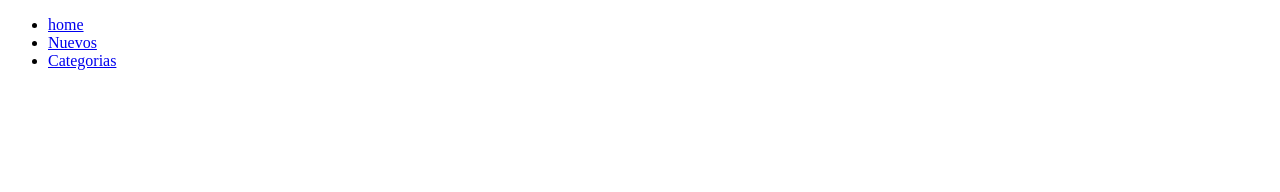
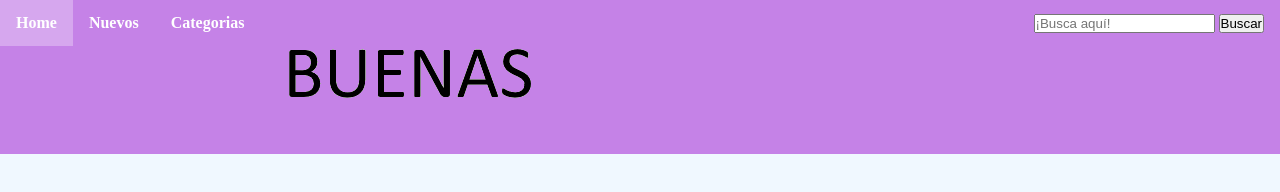
Before and after one commit to EliOrozco/webpag, a plain HTML site: page index.html in a window 1280 px wide. Drawn offline with Linux system fonts and the light colour scheme.

Commit message:
Act1
No terminado, aún experimental

```diff
--- a/css/master.css
+++ b/css/master.css
@@ -0,0 +1,62 @@
+/*Global*/
+* {
+  margin: 0;
+  padding: 0;
+}
+html, body {
+  background-color: AliceBlue;
+}
+/*Barra de navegación*/
+nav ul {
+  list-style-type: none;
+  margin: 0;
+  padding: 0;
+  overflow: hidden;
+  background-color: #C582E7;
+  font-family: bahnschrift;
+  font-weight: bold;
+}
+nav li {
+  float: left;
+}
+nav li a, .dropbtn {
+  display: inline-block;
+  color: white;
+  text-align: center;
+  padding: 14px 16px;
+  text-decoration: none;
+}
+nav li a:hover, .dropdown:hover .dropbtn {
+  background-color: #D6A7EE;
+}
+nav li.dropdown {
+  display: inline-block;
+}
+.dropdown-content {
+  display: none;
+  position: absolute;
+  background-color: #E5C7F4;
+  min-width: 160px;
+  box-shadow: 0px 8px 16px 0px rgba(0,0,0,0.2);
+  z-index: 1;
+  border-bottom-left-radius: 5px;
+  border-bottom-right-radius: 5px;
+}
+.dropdown-content a {
+  color: black;
+  padding: 12px 16px;
+  text-decoration: none;
+  display: block;
+  text-align: left;
+}
+.dropdown-content a:hover {
+  background-color: #F3E6FA;
+  border-radius: 5px;
+}
+.dropdown:hover .dropdown-content {display: block;}
+.searchbox {
+  float: right;
+  display: inline-block;
+  text-align: center;
+  padding: 14px 16px;
+}
--- a/index.html
+++ b/index.html
@@ -7,12 +7,28 @@
     <title>Webpag | Homescreen</title>
   </head>
   <body>
-    <header>
+    <nav>
       <ul>
-        <li><a href="#" class="selected">home</a></li>
+        <li class="selected"><a href="#">Home</a></li>
         <li><a href="sites/nuevos.html">Nuevos</a></li>
-        <li><a href="sites/cat/categorias.html">Categorias</a></li>
+        <li class="dropdown">
+          <a href="sites/cat/categorias.html" class="dropbtn">Categorias</a>
+          <div class="dropdown-content">
+            <a href="#">Acción</a>
+            <a href="#">Drama</a>
+            <a href="#">Misterio</a>
+          </div>
+        </li>
+        <li>
+          <img src="logo.png" alt="">
+        </li>
+        <li class="searchbox">
+          <input type="text" placeholder="¡Busca aquí!">
+          <button type="button">Buscar</button>
+        </li>
       </ul>
-    </header>
+    </nav>
+    <main>
+    </main>
   </body>
 </html>
```
Also changed, not shown: logo.png (added), 1 other file.
